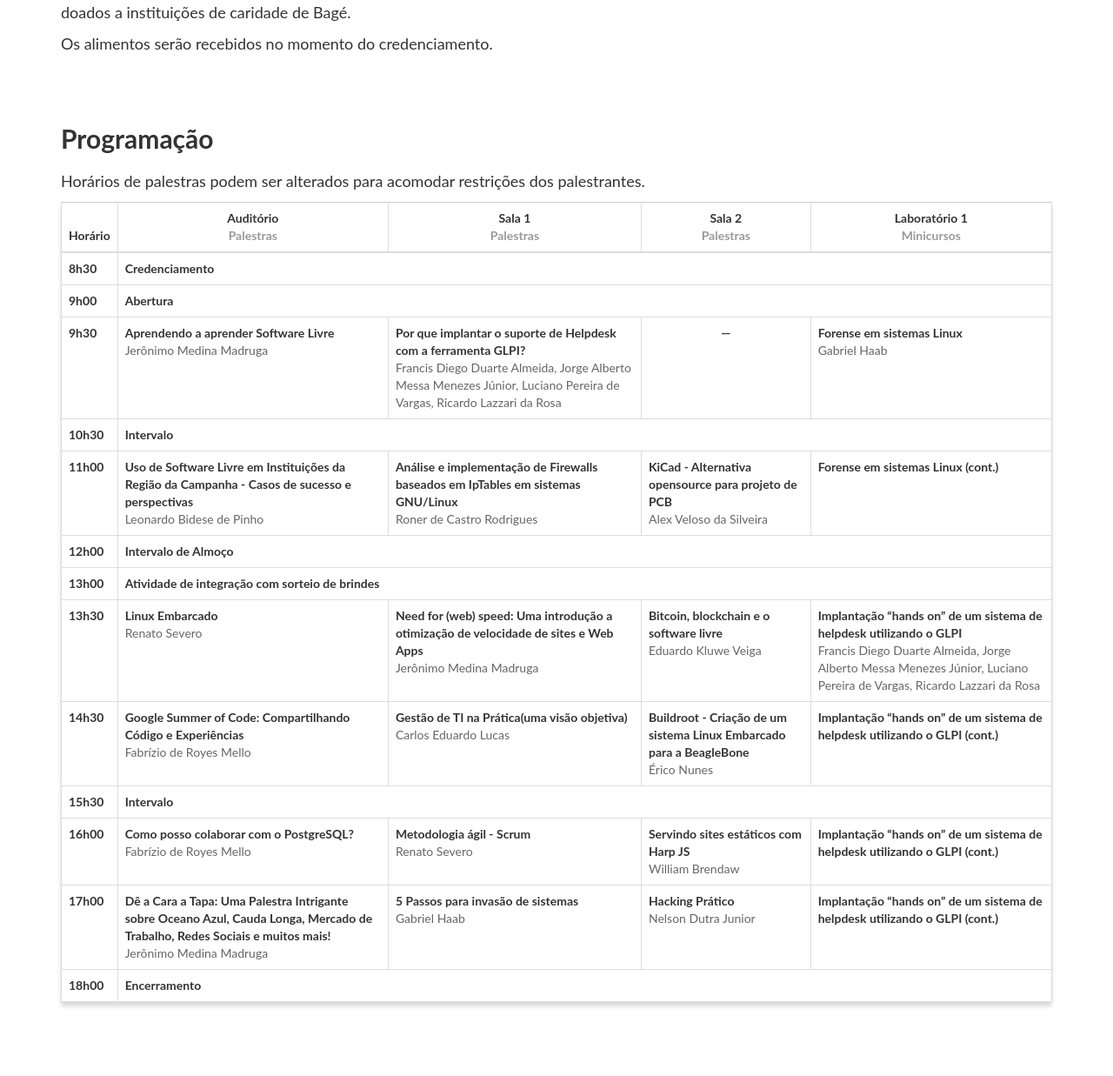
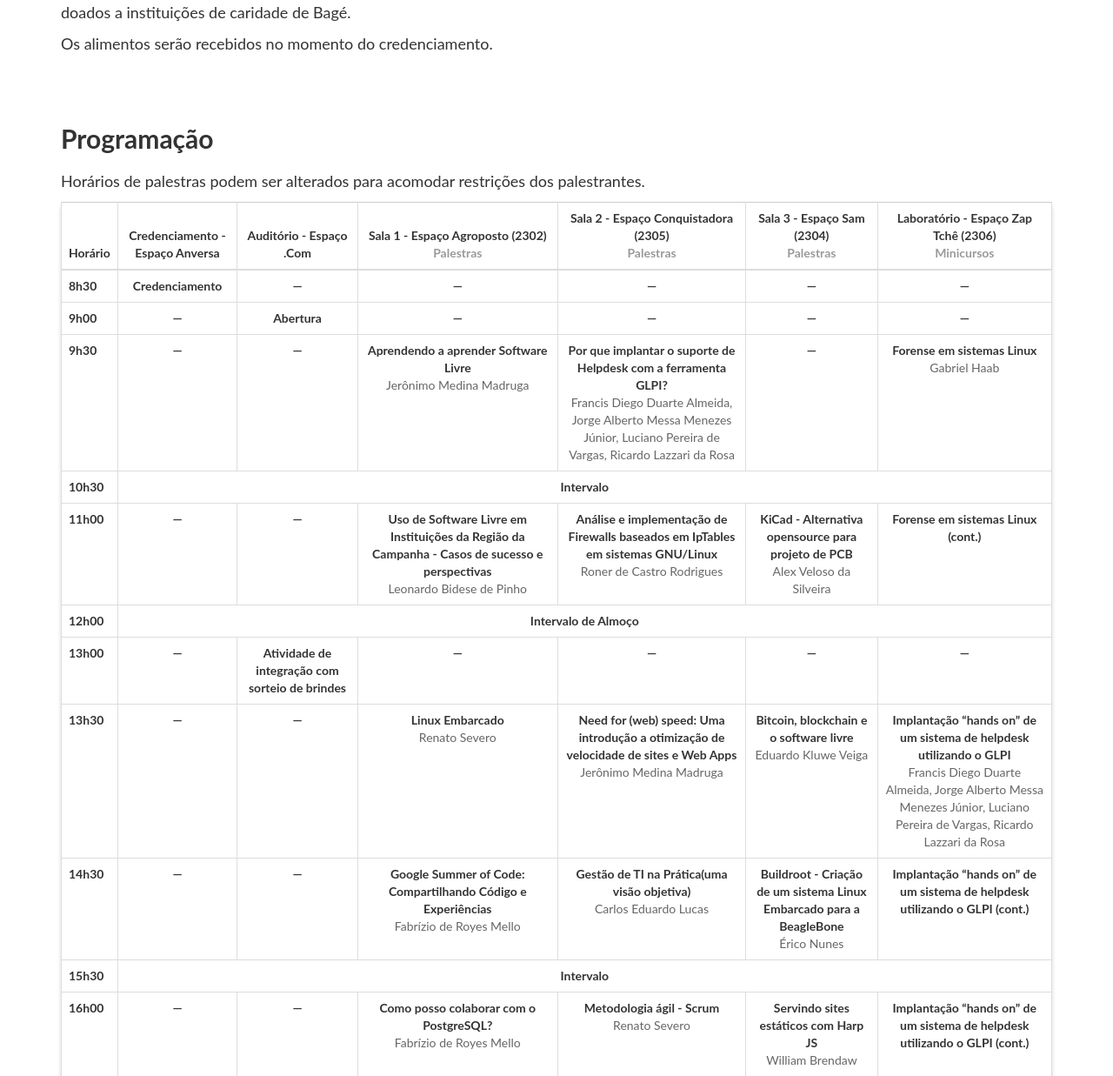
Before and after one commit to enunes/bage2016, a PHP site: page / in a window 1280 px wide. Shown: the part 970-2207 px from the top of the page at 87% size. Run offline with PHP 8.4, Linux system fonts and the light colour scheme; a stand-in replaces the project's code that opens the database connection; some libraries are stand-ins or nearby versions.

Commit message:
index: reorganize to 6 room column layout
Signed-off-by: Erico Nunes <nunes.erico@gmail.com>

```diff
--- a/index.html
+++ b/index.html
@@ -103,21 +103,27 @@
                   <tr>
                     <th class="schedule-time">Hor&aacute;rio</th>
                     <th class="schedule-empty">
-                    Audit&oacute;rio
+                    Credenciamento - Espaço Anversa
                     <br/><span style="color:#999">
-                    Palestras</span>
                     <th class="schedule-empty">
-                    Sala 1
+                    Auditório - Espaço .Com
+                    <th class="schedule-empty">
+                    Sala 1 - Espaço Agroposto (2302)
                     <br/><span style="color:#999">
                     Palestras</span>
                     </th>
                     <th class="schedule-empty">
-                    Sala 2
+                    Sala 2 - Espaço Conquistadora (2305)
                     <br/><span style="color:#999">
                     Palestras</span></th>
                     </th>
                     <th class="schedule-empty">
-                    Laborat&oacute;rio 1
+                    Sala 3 - Espaço Sam (2304)
+                    <br/><span style="color:#999">
+                    Palestras</span>
+                    </th>
+                    <th class="schedule-empty">
+                    Laboratório - Espaço Zap Tchê (2306)
                     <br/><span style="color:#999">
                     Minicursos</span>
                     </th>
@@ -126,17 +132,81 @@
                 <tbody>
                   <tr class="schedule-other">
                     <td class="schedule-time">8h30</td>
-                    <td class="schedule-slot" colspan="4" style="text-align:left">
-                        Credenciamento
+                    <td class="schedule-slot" style="text-align:left">
+                            <span class="description">
+				    Credenciamento
+                            </span>
+                    </td>
+		    <td class="schedule-slot">
+                            <span class="description">
+				    &mdash;
+                            </span>
+                    </td>
+		    <td class="schedule-slot">
+                            <span class="description">
+				    &mdash;
+                            </span>
+                    </td>
+		    <td class="schedule-slot">
+                            <span class="description">
+				    &mdash;
+                            </span>
+                    </td>
+		    <td class="schedule-slot">
+                            <span class="description">
+				    &mdash;
+                            </span>
+                    </td>
+		    <td class="schedule-slot">
+                            <span class="description">
+				    &mdash;
+                            </span>
                     </td>
                   <tr class="schedule-other">
                     <td class="schedule-time">9h00</td>
-                    <td class="schedule-slot" colspan="4" style="text-align:left">
-                        Abertura
+		    <td class="schedule-slot">
+                            <span class="description">
+				    &mdash;
+                            </span>
+                    </td>
+                    <td class="schedule-slot" style="text-align:left">
+                            <span class="description">
+				    Abertura
+                            </span>
+                    </td>
+		    <td class="schedule-slot">
+                            <span class="description">
+				    &mdash;
+                            </span>
+                    </td>
+		    <td class="schedule-slot">
+                            <span class="description">
+				    &mdash;
+                            </span>
+                    </td>
+		    <td class="schedule-slot">
+                            <span class="description">
+				    &mdash;
+                            </span>
+                    </td>
+		    <td class="schedule-slot">
+                            <span class="description">
+				    &mdash;
+                            </span>
                     </td>
                   </tr>
                   <tr class="schedule-other">
                     <td class="schedule-time">9h30</td>
+		    <td class="schedule-slot">
+                            <span class="description">
+				    &mdash;
+                            </span>
+                    </td>
+		    <td class="schedule-slot">
+                            <span class="description">
+				    &mdash;
+                            </span>
+                    </td>
                     <td class="schedule-slot">
                             <a href="#speech-1">
                             <span class="description">
@@ -156,8 +226,7 @@
                     </td>
                     <td class="schedule-slot">
                             <span class="description">
-				    <center>&mdash;</center>
-                            </span></a>
+				    &mdash;
                             </span>
                     </td>
                     <td class="schedule-slot">
@@ -172,11 +241,21 @@
                   </tr>
                   <tr class="schedule-other">
                     <td class="schedule-time">10h30</td>
-                    <td class="schedule-slot" colspan="4" style="text-align:left">
+                    <td class="schedule-slot" colspan="6" style="text-align:left">
                     <span class="description">Intervalo</span></td>
                   </tr>
                   <tr class="schedule-other">
                     <td class="schedule-time">11h00</td>
+		    <td class="schedule-slot">
+                            <span class="description">
+				    &mdash;
+                            </span>
+                    </td>
+		    <td class="schedule-slot">
+                            <span class="description">
+				    &mdash;
+                            </span>
+                    </td>
                     <td class="schedule-slot">
                             <a href="#speech-4">
                             <span class="description">
@@ -216,16 +295,54 @@
                   </tr>
                   <tr class="schedule-other">
                     <td class="schedule-time">12h00</td>
-                    <td class="schedule-slot" colspan="4" style="text-align:left">
+                    <td class="schedule-slot" colspan="6" style="text-align:left">
                     <span class="description">Intervalo de Almo&ccedil;o</span></td>
                   </tr>
                   <tr class="schedule-other">
                     <td class="schedule-time">13h00</td>
-                    <td class="schedule-slot" colspan="4" style="text-align:left">
+		    <td class="schedule-slot">
+                            <span class="description">
+			    &mdash;
+                            </span>
+                    </td>
+                    <td class="schedule-slot" style="text-align:left">
                     <span class="description">Atividade de integra&ccedil;&atilde;o com sorteio de brindes</span></td>
+                    </td>
+		    <td class="schedule-slot">
+                            <span class="description">
+			    &mdash;
+                            </span>
+                    </td>
+		    <td class="schedule-slot">
+                            <span class="description">
+			    &mdash;
+                            </span>
+                    </td>
+		    <td class="schedule-slot">
+                            <span class="description">
+			    &mdash;
+                            </span>
+                    </td>
+		    <td class="schedule-slot">
+                            <span class="description">
+			    &mdash;
+                            </span>
+                    </td>
+
+
                   </tr>
                   <tr class="schedule-other">
                     <td class="schedule-time">13h30</td>
+		    <td class="schedule-slot">
+                            <span class="description">
+				    &mdash;
+                            </span>
+                    </td>
+		    <td class="schedule-slot">
+                            <span class="description">
+				    &mdash;
+                            </span>
+                    </td>
                     <td class="schedule-slot">
                             <a href="#speech-7">
                             <span class="description">
@@ -265,6 +382,16 @@
                   </tr>
                   <tr class="schedule-other">
                     <td class="schedule-time">14h30</td>
+		    <td class="schedule-slot">
+                            <span class="description">
+				    &mdash;
+                            </span>
+                    </td>
+		    <td class="schedule-slot">
+                            <span class="description">
+				    &mdash;
+                            </span>
+                    </td>
                     <td class="schedule-slot">
                             <a href="#speech-10">
                             <span class="description">
@@ -304,11 +431,21 @@
                   </tr>
                   <tr class="schedule-other">
                     <td class="schedule-time">15h30</td>
-                    <td class="schedule-slot" colspan="4" style="text-align:left">
+                    <td class="schedule-slot" colspan="6" style="text-align:left">
                     <span class="description">Intervalo</span></td>
                   </tr>
                   <tr class="schedule-other">
                     <td class="schedule-time">16h00</td>
+		    <td class="schedule-slot">
+                            <span class="description">
+				    &mdash;
+                            </span>
+                    </td>
+		    <td class="schedule-slot">
+                            <span class="description">
+				    &mdash;
+                            </span>
+                    </td>
                     <td class="schedule-slot">
                             <a href="#speech-13">
                             <span class="description">
@@ -348,6 +485,16 @@
                   </tr>
                   <tr class="schedule-other">
                     <td class="schedule-time">17h00</td>
+		    <td class="schedule-slot">
+                            <span class="description">
+				    &mdash;
+                            </span>
+                    </td>
+		    <td class="schedule-slot">
+                            <span class="description">
+				    &mdash;
+                            </span>
+                    </td>
                     <td class="schedule-slot">
                             <a href="#speech-16">
                             <span class="description">
@@ -387,9 +534,34 @@
                 </tr>
                   <tr class="schedule-other">
                     <td class="schedule-time">18h00</td>
-                    <td class="schedule-slot" colspan="4">
+		    <td class="schedule-slot">
                             <span class="description">
-                                Encerramento<br/>
+			    &mdash;
+                            </span>
+                    </td>
+                    <td class="schedule-slot" style="text-align:left">
+                            <span class="description">
+			    Encerramento
+                            </span>
+                    </td>
+		    <td class="schedule-slot">
+                            <span class="description">
+			    &mdash;
+                            </span>
+                    </td>
+		    <td class="schedule-slot">
+                            <span class="description">
+			    &mdash;
+                            </span>
+                    </td>
+		    <td class="schedule-slot">
+                            <span class="description">
+			    &mdash;
+                            </span>
+                    </td>
+		    <td class="schedule-slot">
+                            <span class="description">
+			    &mdash;
                             </span>
                     </td>
                   </tr>
--- a/style.css
+++ b/style.css
@@ -155,10 +155,15 @@ h2.subtitle {
     display: block;
 }
 
+.description {
+    text-align: center;
+}
+
 .speaker {
     color: #666;
     font-weight: lighter;
     display: block;
+    text-align: center;
 }
 
 .speaker-name{
```
